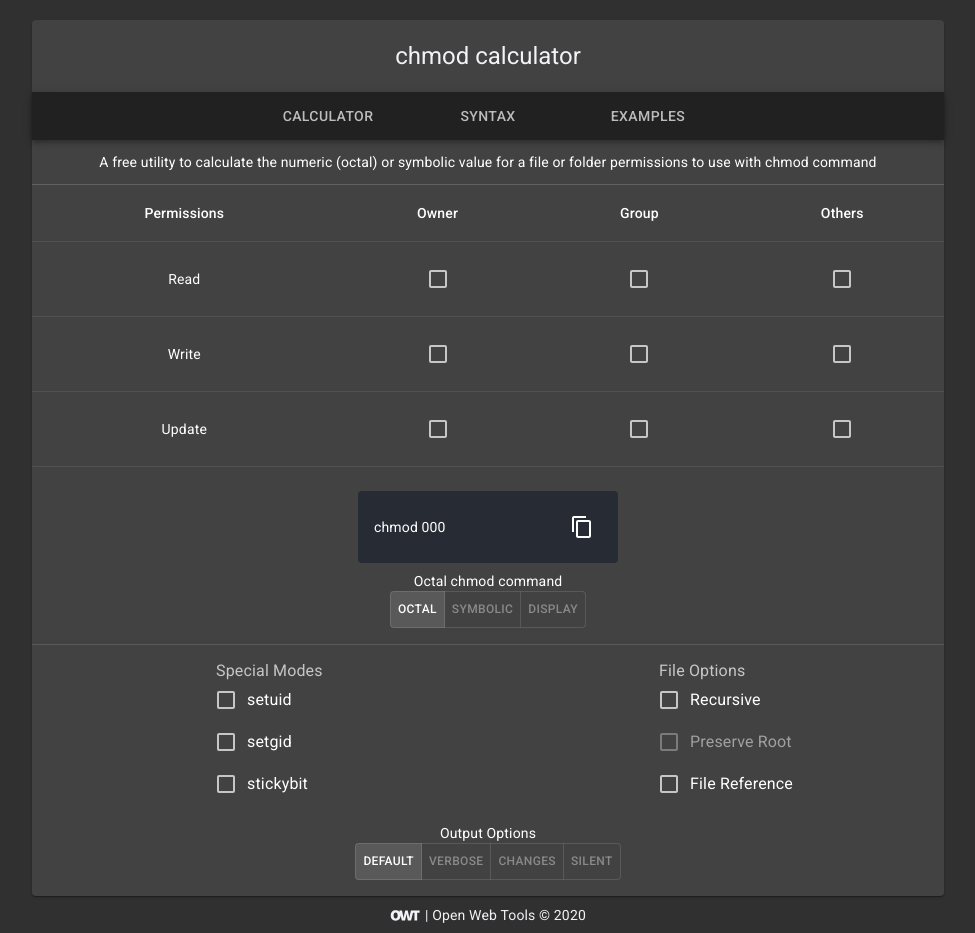
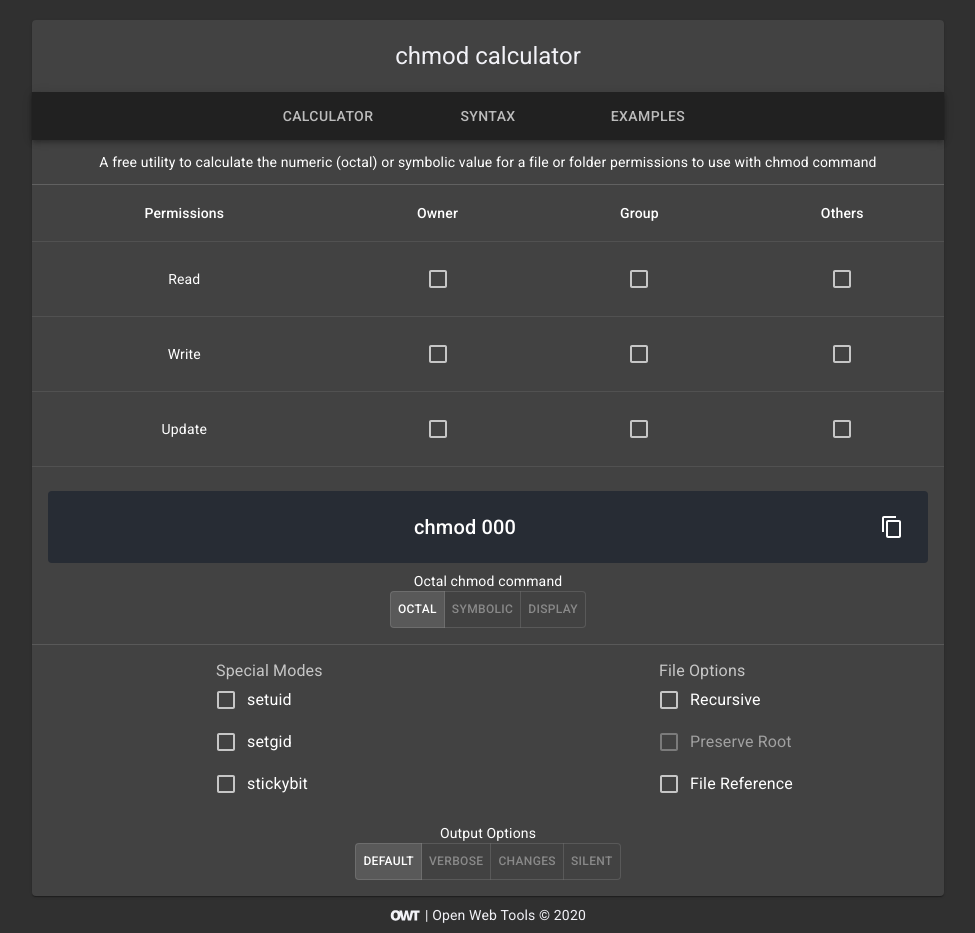
Before and after one commit to openwebtools/chmod.owtp, a Next.js app: page /calculator in a window 1280 px wide. Shown: the whole page, without its empty margins (152-1127 px from the left). Built offline with nearby package versions, Linux system fonts and the light colour scheme.

Commit message:
fix display

```diff
--- a/src/components/codeElement.tsx
+++ b/src/components/codeElement.tsx
@@ -38,10 +38,11 @@ const CodeElement = (props) => {
     const styles = useStyles();
 
     const [open, setOpen] = React.useState(false);
+    const codeContent = props.content ?? props.children;
 
     const handleClick = (value) => {
         setOpen(true);
-        copyToClipboard(value);
+        copyToClipboard(codeContent);
     };
 
     const handleClose = (event, reason) => {
--- a/src/components/permissionDisplay.tsx
+++ b/src/components/permissionDisplay.tsx
@@ -6,6 +6,7 @@ import ToggleButtonGroup from '@material-ui/lab/ToggleButtonGroup';
 import ToggleButton from '@material-ui/lab/ToggleButton';
 import { PermissionDisplayValues } from '../models/permissionModel';
 import CodeElement from './codeElement';
+import Typography from '@material-ui/core/Typography';
 
 function Alert(props) {
   return <MuiAlert elevation={6} variant="filled" {...props} />;
@@ -20,7 +21,6 @@ const useStyles = makeStyles(() =>
       alignItems: 'center'
     },
     permissionContainer: {
-      display: 'flex',
       flexDirection: 'row',
       width: '100%',
       justifyContent: 'center'
@@ -86,8 +86,10 @@ const PermissionDisplay = (props) => {
   return (
     <Paper className={styles.root} elevation={0}>
       <div className={styles.permissionContainer}>
-        <CodeElement >
-          {permissionValue}
+        <CodeElement content={permissionValue}>
+          <Typography variant="h6" className={styles.label} >
+            {permissionValue}
+          </Typography>
         </CodeElement>
       </div>
       <div className={styles.optionContainer}>
```
